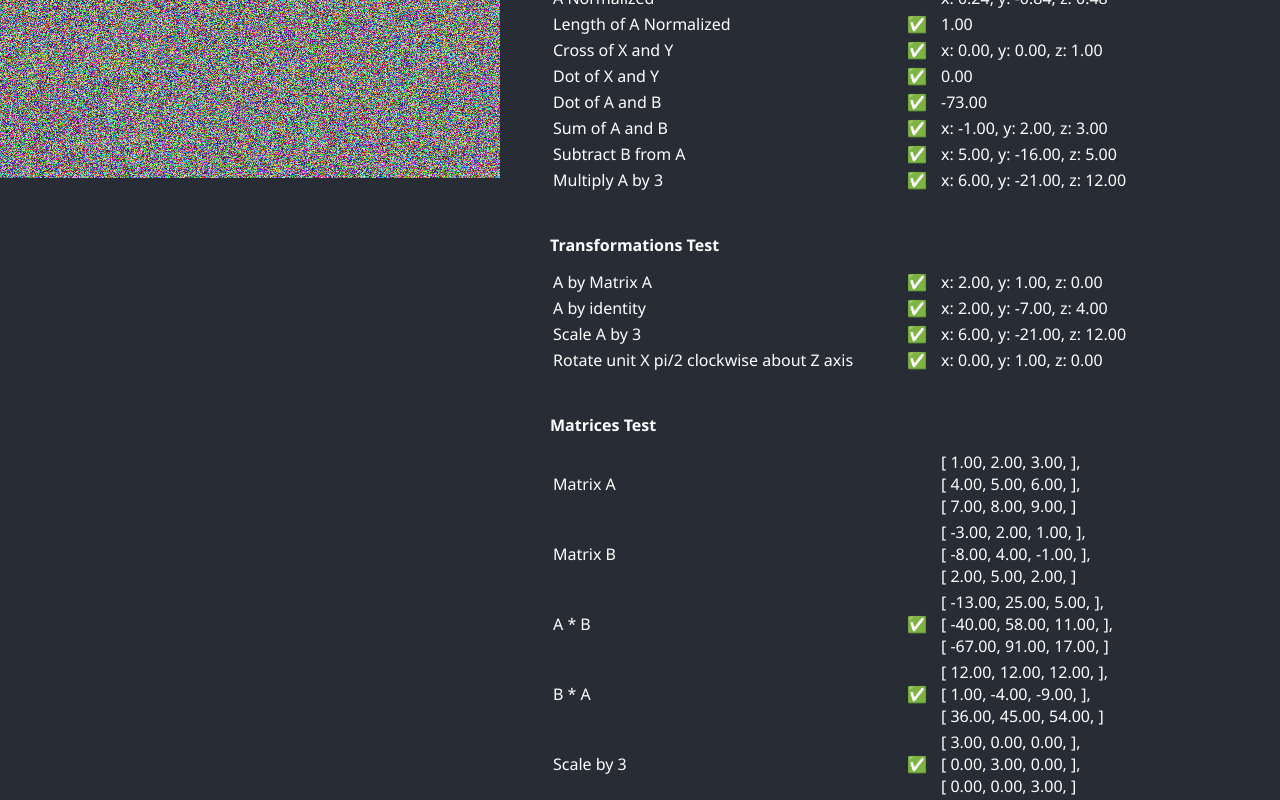
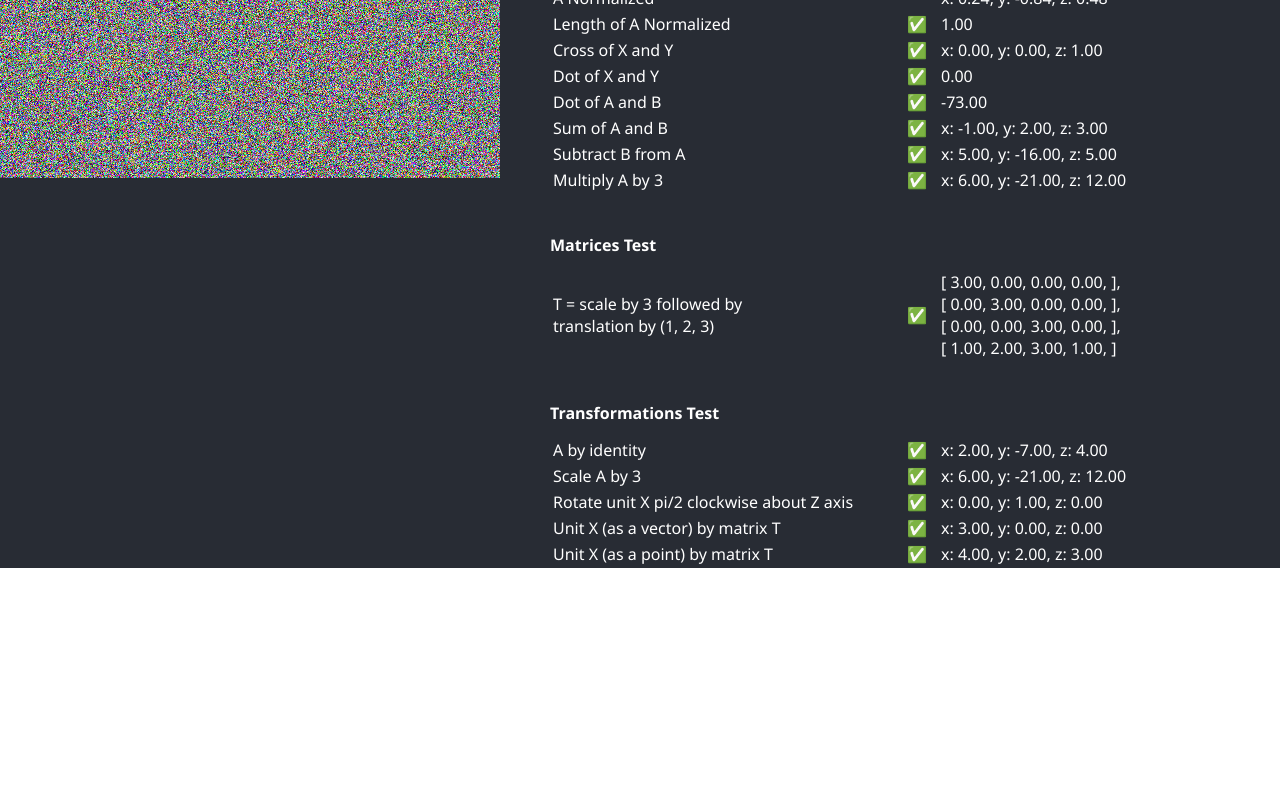
Before and after one commit to arlohb/RayTracing, a React (Create React App) app: page / in a window 1280 px wide. Shown: the part 322-1122 px from the top of the page. After the commit the page ends 890 px from the top, so only its background shows below. Built offline with nearby package versions, Linux system fonts and the light colour scheme.

Commit message:
Switched to a 4x4 matrix. Added more transformations

```diff
--- a/package.json
+++ b/package.json
@@ -122,7 +122,8 @@
           "html": "ignore"
         }
       ],
-      "@typescript-eslint/lines-between-class-members": "off"
+      "@typescript-eslint/lines-between-class-members": "off",
+      "max-len": "off"
     }
   },
   "browserslist": {
--- a/src/MathsTest.tsx
+++ b/src/MathsTest.tsx
@@ -1,13 +1,12 @@
 import Vector3 from "./RayTracing/Vector3";
-import Matrix33 from "./RayTracing/Matrix33";
+import Matrix44 from "./RayTracing/Matrix44";
 import Data from "./Data";
 
 const MathsTest = () => {
   const PointA = new Vector3(2, -7, 4);
   const PointB = new Vector3(-3, 9, -1);
 
-  const MatA = new Matrix33([[1, 2, 3], [4, 5, 6], [7, 8, 9]]);
-  const MatB = new Matrix33([[-3, 2, 1], [-8, 4, -1], [2, 5, 2]]);
+  const MatT = Matrix44.createScale(3).mul(Matrix44.createTranslation(1, 2, 3));
 
   return (
     <>
@@ -30,23 +29,20 @@ const MathsTest = () => {
       />
       <Data
         decimalPlaces={2}
-        title="Transformations Test"
+        title="Matrices Test"
         data={{
-          "A by Matrix A": [PointA.transform(MatA), new Vector3(2, 1, 0)],
-          "A by identity": [PointA.transform(Matrix33.identity), PointA],
-          "Scale A by 3": [PointA.transform(Matrix33.createScale(3)), PointA.mul(3)],
-          "Rotate unit X pi/2 clockwise about Z axis": [Vector3.unitX.transform(Matrix33.createRotation("z", Math.PI / 2)), Vector3.unitY],
+          "T = scale by 3 followed by\ntranslation by (1, 2, 3)": [MatT, new Matrix44([[3, 0, 0, 0], [0, 3, 0, 0], [0, 0, 3, 0], [1, 2, 3, 1]])],
         }}
       />
       <Data
         decimalPlaces={2}
-        title="Matrices Test"
+        title="Transformations Test"
         data={{
-          "Matrix A": MatA,
-          "Matrix B": MatB,
-          "A * B": [MatA.mul(MatB), new Matrix33([[-13, 25, 5], [-40, 58, 11], [-67, 91, 17]])],
-          "B * A": [MatB.mul(MatA), new Matrix33([[12, 12, 12], [1, -4, -9], [36, 45, 54]])],
-          "Scale by 3": [Matrix33.createScale(3), new Matrix33([[3, 0, 0], [0, 3, 0], [0, 0, 3]])],
+          "A by identity": [PointA.transformPoint(Matrix44.identity), PointA],
+          "Scale A by 3": [PointA.transformPoint(Matrix44.createScale(3)), PointA.mul(3)],
+          "Rotate unit X pi/2 clockwise about Z axis": [Vector3.unitX.transformPoint(Matrix44.createRotation("z", Math.PI / 2)), Vector3.unitY],
+          "Unit X (as a vector) by matrix T": [Vector3.unitX.transformVector(MatT), new Vector3(3, 0, 0)],
+          "Unit X (as a point) by matrix T": [Vector3.unitX.transformPoint(MatT), new Vector3(4, 2, 3)],
         }}
       />
     </>
--- a/src/RayTracing/Matrix33.ts
+++ /dev/null
@@ -1,120 +0,0 @@
-type Matrix33Values = [
-  [number, number, number],
-  [number, number, number],
-  [number, number, number],
-];
-
-class Matrix33 {
-  static readonly identity = new Matrix33([[1, 0, 0], [0, 1, 0], [0, 0, 1]]);
-
-  static readonly epsilon = 0.0000001;
-
-  static createScale(scale: number): Matrix33 {
-    return new Matrix33([
-      [scale, 0, 0],
-      [0, scale, 0],
-      [0, 0, scale],
-    ]);
-  }
-
-  static createRotation(around: "x" | "y" | "z", radians: number): Matrix33 {
-    if (around === "x") {
-      return new Matrix33([
-        [1, 0, 0],
-        [0, Math.cos(radians), Math.sin(radians)],
-        [0, -Math.sin(radians), Math.cos(radians)],
-      ]);
-    }
-    if (around === "y") {
-      return new Matrix33([
-        [Math.cos(radians), 0, -Math.sin(radians)],
-        [0, 1, 0],
-        [Math.sin(radians), 0, Math.cos(radians)],
-      ]);
-    }
-
-    return new Matrix33([
-      [Math.cos(radians), Math.sin(radians), 0],
-      [-Math.sin(radians), Math.cos(radians), 0],
-      [0, 0, 1],
-    ]);
-  }
-
-  values: Matrix33Values;
-
-  constructor(values?: Matrix33Values) {
-    this.values = values ?? [
-      [0, 0, 0],
-      [0, 0, 0],
-      [0, 0, 0],
-    ];
-  }
-
-  mul(mat: Matrix33): Matrix33 {
-    const newMat = new Matrix33();
-
-    // for each element in the final matrix
-    for (let i = 0; i < 3; i += 1) {
-      for (let j = 0; j < 3; j += 1) {
-        let sum = 0;
-
-        // for each element in a row / column
-        for (let x = 0; x < 3; x += 1) {
-          sum += this.values[i][x] * mat.values[x][j];
-        }
-
-        newMat.values[i][j] = sum;
-      }
-    }
-
-    return newMat;
-  }
-
-  equals(mat: Matrix33): boolean {
-    for (let i = 0; i < 3; i += 1) {
-      for (let j = 0; j < 3; j += 1) {
-        if (Math.abs(this.values[i][j] - mat.values[i][j]) > Matrix33.epsilon) {
-          return false;
-        }
-      }
-    }
-
-    return true;
-  }
-
-  toString(): string {
-    let str = "[ ";
-
-    for (let i = 0; i < 3; i += 1) {
-      for (let j = 0; j < 3; j += 1) {
-        str += `${this.values[i][j]}, `;
-      }
-      if (i !== 2) {
-        str += "],\n[ ";
-      }
-    }
-
-    str += "]";
-
-    return str;
-  }
-
-  toFixed(decimalPlaces: number): string {
-    let str = "[ ";
-
-    for (let i = 0; i < 3; i += 1) {
-      for (let j = 0; j < 3; j += 1) {
-        str += `${this.values[i][j].toFixed(decimalPlaces)}, `;
-      }
-      if (i !== 2) {
-        str += "],\n[ ";
-      }
-    }
-
-    str += "]";
-
-    return str;
-  }
-}
-
-export default Matrix33;
--- /dev/null
+++ b/src/RayTracing/Matrix44.ts
@@ -0,0 +1,130 @@
+type Matrix44Values = [
+  [number, number, number, number],
+  [number, number, number, number],
+  [number, number, number, number],
+  [number, number, number, number],
+];
+
+class Matrix44 {
+  static readonly identity = new Matrix44([[1, 0, 0, 0], [0, 1, 0, 0], [0, 0, 1, 0], [0, 0, 0, 1]]);
+
+  static readonly epsilon = 0.0000001;
+
+  static createScale(scale: number): Matrix44 {
+    return new Matrix44([
+      [scale, 0, 0, 0],
+      [0, scale, 0, 0],
+      [0, 0, scale, 0],
+      [0, 0, 0, 1],
+    ]);
+  }
+
+  static createRotation(around: "x" | "y" | "z", radians: number): Matrix44 {
+    if (around === "x") {
+      return new Matrix44([
+        [1, 0, 0, 0],
+        [0, Math.cos(radians), Math.sin(radians), 0],
+        [0, -Math.sin(radians), Math.cos(radians), 0],
+        [0, 0, 0, 1],
+      ]);
+    }
+    if (around === "y") {
+      return new Matrix44([
+        [Math.cos(radians), 0, -Math.sin(radians), 0],
+        [0, 1, 0, 0],
+        [Math.sin(radians), 0, Math.cos(radians), 0],
+        [0, 0, 0, 1],
+      ]);
+    }
+
+    return new Matrix44([
+      [Math.cos(radians), Math.sin(radians), 0, 0],
+      [-Math.sin(radians), Math.cos(radians), 0, 0],
+      [0, 0, 1, 0],
+      [0, 0, 0, 1],
+    ]);
+  }
+
+  static createTranslation(x: number, y: number, z: number): Matrix44 {
+    return new Matrix44([
+      [1, 0, 0, 0],
+      [0, 1, 0, 0],
+      [0, 0, 1, 0],
+      [x, y, z, 1],
+    ]);
+  }
+
+  values: Matrix44Values;
+
+  constructor(values?: Matrix44Values) {
+    this.values = values ?? [[1, 0, 0, 0], [0, 1, 0, 0], [0, 0, 1, 0], [0, 0, 0, 1]];
+  }
+
+  mul(mat: Matrix44): Matrix44 {
+    const newMat = new Matrix44();
+
+    // for each element in the final matrix
+    for (let i = 0; i < 4; i += 1) {
+      for (let j = 0; j < 4; j += 1) {
+        let sum = 0;
+
+        // for each element in a row / column
+        for (let x = 0; x < 4; x += 1) {
+          sum += this.values[i][x] * mat.values[x][j];
+        }
+
+        newMat.values[i][j] = sum;
+      }
+    }
+
+    return newMat;
+  }
+
+  equals(mat: Matrix44): boolean {
+    for (let i = 0; i < 4; i += 1) {
+      for (let j = 0; j < 4; j += 1) {
+        if (Math.abs(this.values[i][j] - mat.values[i][j]) > Matrix44.epsilon) {
+          return false;
+        }
+      }
+    }
+
+    return true;
+  }
+
+  toString(): string {
+    let str = "[ ";
+
+    for (let i = 0; i < 4; i += 1) {
+      for (let j = 0; j < 4; j += 1) {
+        str += `${this.values[i][j]}, `;
+      }
+      if (i !== 3) {
+        str += "],\n[ ";
+      }
+    }
+
+    str += "]";
+
+    return str;
+  }
+
+  toFixed(decimalPlaces: number): string {
+    let str = "[ ";
+
+    for (let i = 0; i < 4; i += 1) {
+      for (let j = 0; j < 4; j += 1) {
+        str += `${this.values[i][j].toFixed(decimalPlaces)}, `;
+      }
+      if (i !== 3) {
+        str += "],\n[ ";
+      }
+    }
+
+    str += "]";
+
+    return str;
+  }
+}
+
+export default Matrix44;
--- a/src/RayTracing/Vector3.ts
+++ b/src/RayTracing/Vector3.ts
@@ -1,4 +1,4 @@
-import Matrix33 from "./Matrix33";
+import Matrix44 from "./Matrix44";
 
 class Vector3 {
   static readonly unitX = new Vector3(1, 0, 0);
@@ -89,7 +89,21 @@ class Vector3 {
     );
   }
 
-  transform(mat: Matrix33): Vector3 {
+  transformPoint(mat: Matrix44): Vector3 {
+    // w could also be computed here with this:
+    // const w = this.x * mat.values[0][3] + this.y * mat.values[1][3] * mat.values[2][3] + mat.values[3][3];
+    // and then each coordinate would be divided by w, to keep w at 1
+    // however, w should only be changed by the above formula when doing perspective projection matrices,
+    // which are used in rasterization and NOT ray tracing
+
+    return new Vector3(
+      this.x * mat.values[0][0] + this.y * mat.values[1][0] + this.z * mat.values[2][0] + mat.values[3][0],
+      this.x * mat.values[0][1] + this.y * mat.values[1][1] + this.z * mat.values[2][1] + mat.values[3][1],
+      this.x * mat.values[0][2] + this.y * mat.values[1][2] + this.z * mat.values[2][2] + mat.values[3][2],
+    );
+  }
+
+  transformVector(mat: Matrix44): Vector3 {
     return new Vector3(
       this.x * mat.values[0][0] + this.y * mat.values[1][0] + this.z * mat.values[2][0],
       this.x * mat.values[0][1] + this.y * mat.values[1][1] + this.z * mat.values[2][1],
```
